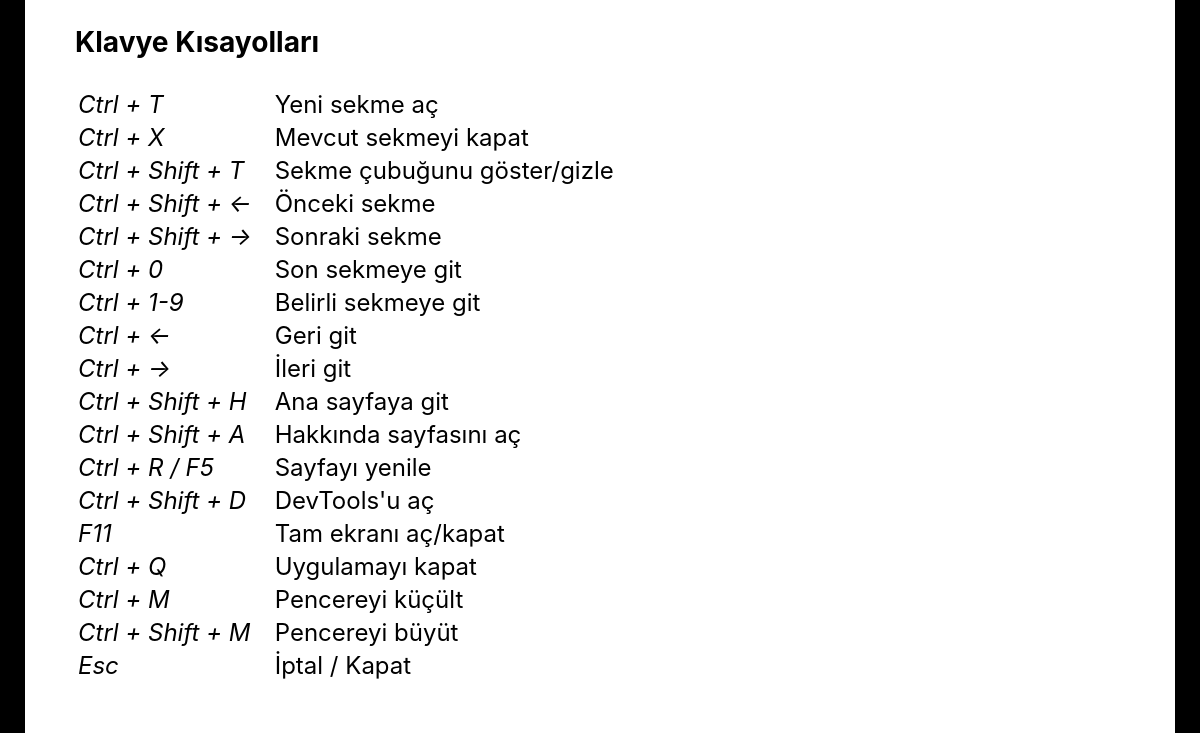
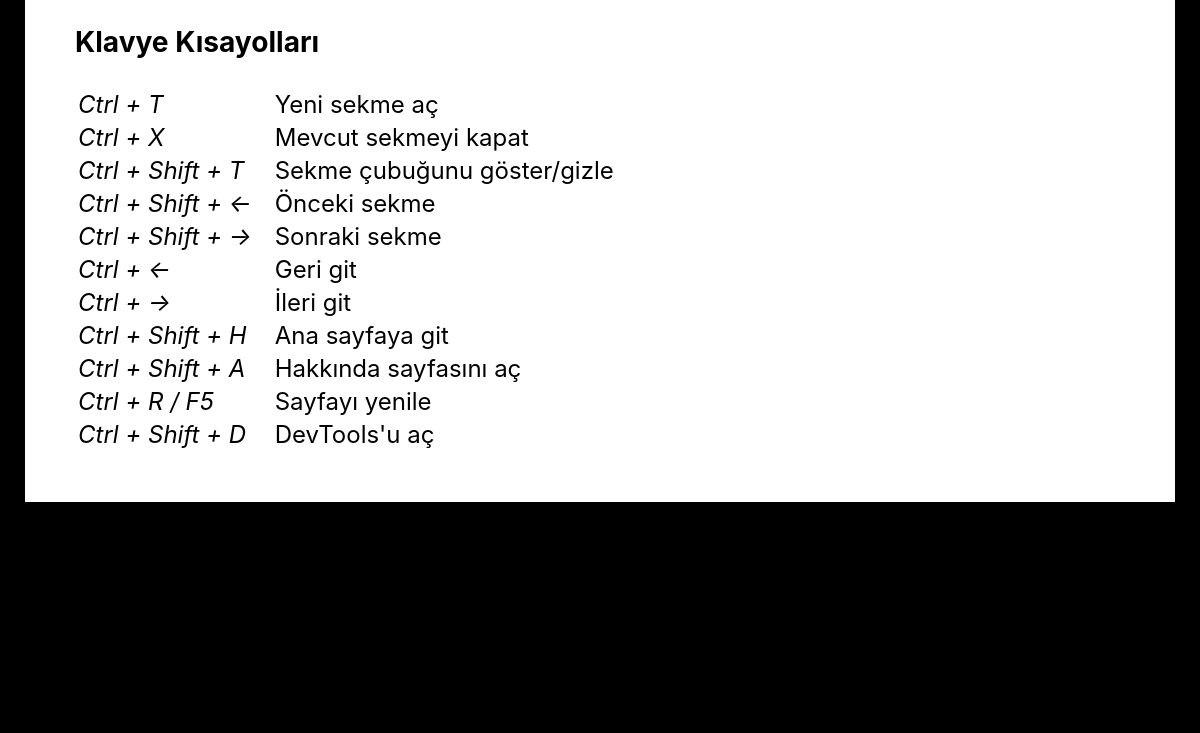
Before and after one commit to aardaakpinar/kargo, an Electron app: page docs/index.html in a window 1200 px wide. Shown: the part 1821-2554 px from the top of the page. After the commit the page ends 2323 px from the top, so only its background shows below. Drawn offline with Linux system fonts and the light colour scheme.

Commit message:
Non-working shortcuts have been deleted.

```diff
--- a/docs/index.html
+++ b/docs/index.html
@@ -114,14 +114,6 @@
 						<td>Sonraki sekme</td>
 					</tr>
 					<tr>
-						<td class="shortcut">Ctrl + 0</td>
-						<td>Son sekmeye git</td>
-					</tr>
-					<tr>
-						<td class="shortcut">Ctrl + 1-9</td>
-						<td>Belirli sekmeye git</td>
-					</tr>
-					<tr>
 						<td class="shortcut">Ctrl + ←</td>
 						<td>Geri git</td>
 					</tr>
@@ -145,26 +137,6 @@
 						<td class="shortcut">Ctrl + Shift + D</td>
 						<td>DevTools'u aç</td>
 					</tr>
-					<tr>
-						<td class="shortcut">F11</td>
-						<td>Tam ekranı aç/kapat</td>
-					</tr>
-					<tr>
-						<td class="shortcut">Ctrl + Q</td>
-						<td>Uygulamayı kapat</td>
-					</tr>
-					<tr>
-						<td class="shortcut">Ctrl + M</td>
-						<td>Pencereyi küçült</td>
-					</tr>
-					<tr>
-						<td class="shortcut">Ctrl + Shift + M</td>
-						<td>Pencereyi büyüt</td>
-					</tr>
-					<tr>
-						<td class="shortcut">Esc</td>
-						<td>İptal / Kapat</td>
-					</tr>
 				</table>
 			</section>
 		</section>
--- a/src/main.js
+++ b/src/main.js
@@ -64,22 +64,18 @@ function registerGlobalShortcuts(win) {
 		{ key: "ctrl+shift+t", action: "toggleTabBar" },
 		{ key: "ctrl+shift+left", action: "prevTab" },
 		{ key: "ctrl+shift+right", action: "nextTab" },
-		{ key: "ctrl+0", action: "lastTab" },
 		// Navigation
 		{ key: "ctrl+left", action: "goBack" },
 		{ key: "ctrl+right", action: "goForward" },
 		{ key: "ctrl+shift+h", action: "goHome" },
-		{ key: "ctrl+shift+s", action: "goSearch" },
 		{ key: "ctrl+shift+a", action: "goAbout" },
 		// Browser
 		{ key: "ctrl+r", action: "refresh" },
 		{ key: "f5", action: "refresh" },
 		// UI
-		{ key: "f11", action: "toggleFullscreen" },
 		{ key: "ctrl+q", action: "closeApp" },
 		{ key: "ctrl+m", action: "minimize" },
 		{ key: "ctrl+shift+m", action: "maximize" },
-		{ key: "esc", action: "escape" },
 	];
 
 	// Tab shortcuts for 1-9
```
Also changed, not shown: src/view/shortcuts.js (+0 -38 lines), README.md.
